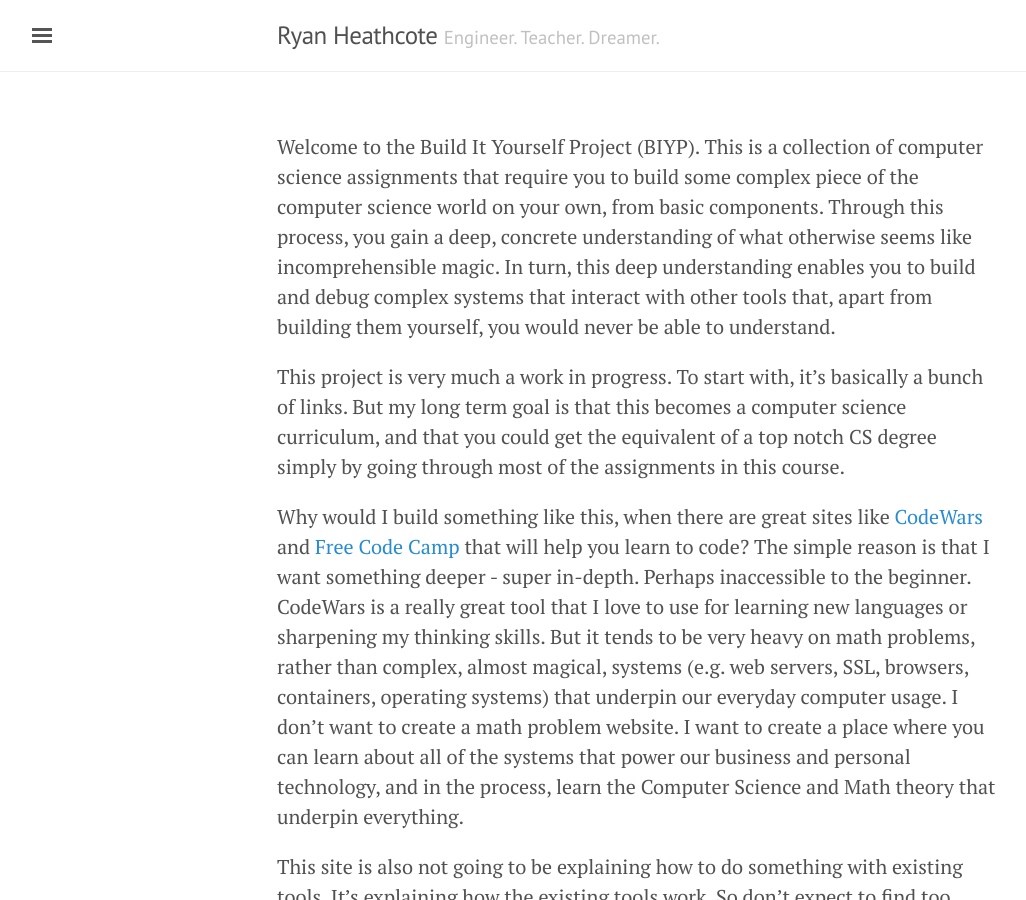
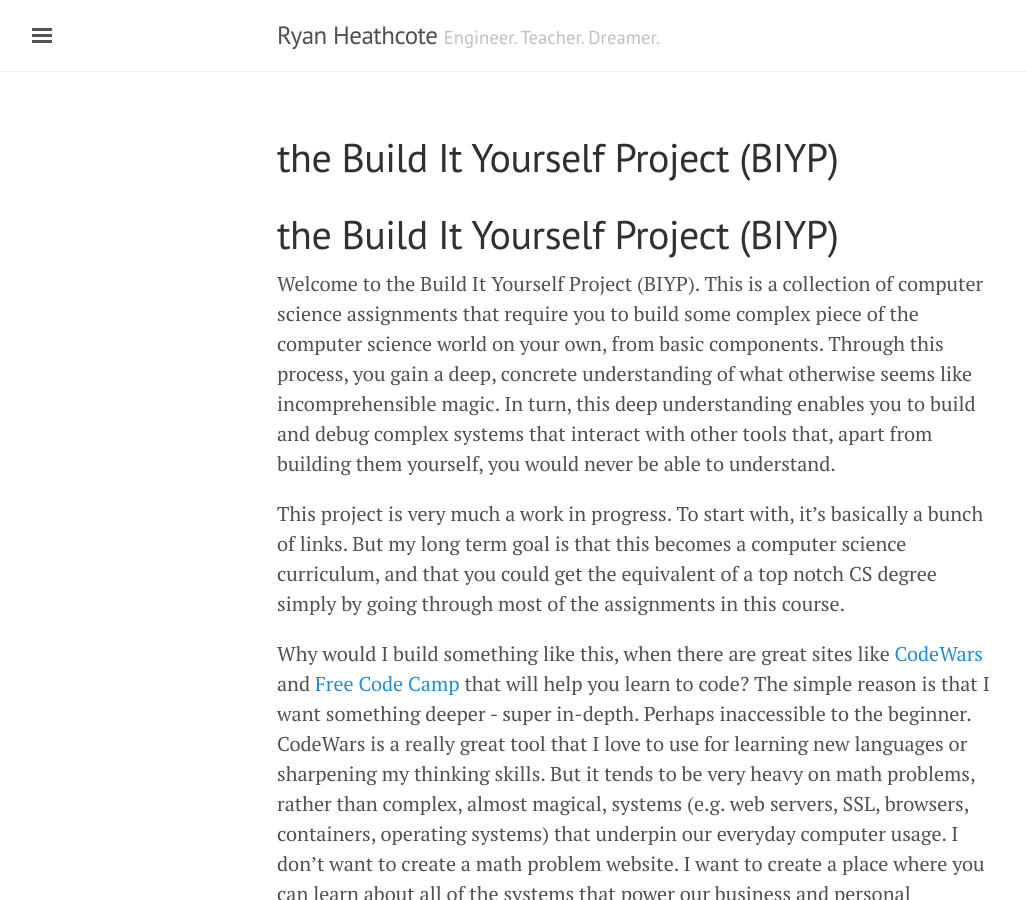
Before and after one commit to slackboxster/slackboxster.github.io, a Jekyll site: the page built from biyp/intro.md, in a window 1280 px wide and 900 px high. Shown: the whole window, without its empty margins (3-1029 px from the left). Built offline with Jekyll 4.4.1, drawn with Linux system fonts in a browser that asks for light colours; our own code applies the rules of GitHub Pages for plain Markdown files.

Commit message:
Update intro.md

```diff
--- a/biyp/intro.md
+++ b/biyp/intro.md
@@ -3,6 +3,8 @@
 title: BIYP: the Build It Yourself Project
 permalink: biyp/intro
 ---
+
+# the Build It Yourself Project (BIYP)
 
 Welcome to the Build It Yourself Project (BIYP). This is a collection of computer science assignments that require you to build some complex piece of the computer science world on your own, from basic components. Through this process, you gain a deep, concrete understanding of what otherwise seems like incomprehensible magic. In turn, this deep understanding enables you to build and debug complex systems that interact with other tools that, apart from building them yourself, you would never be able to understand.
 
```
